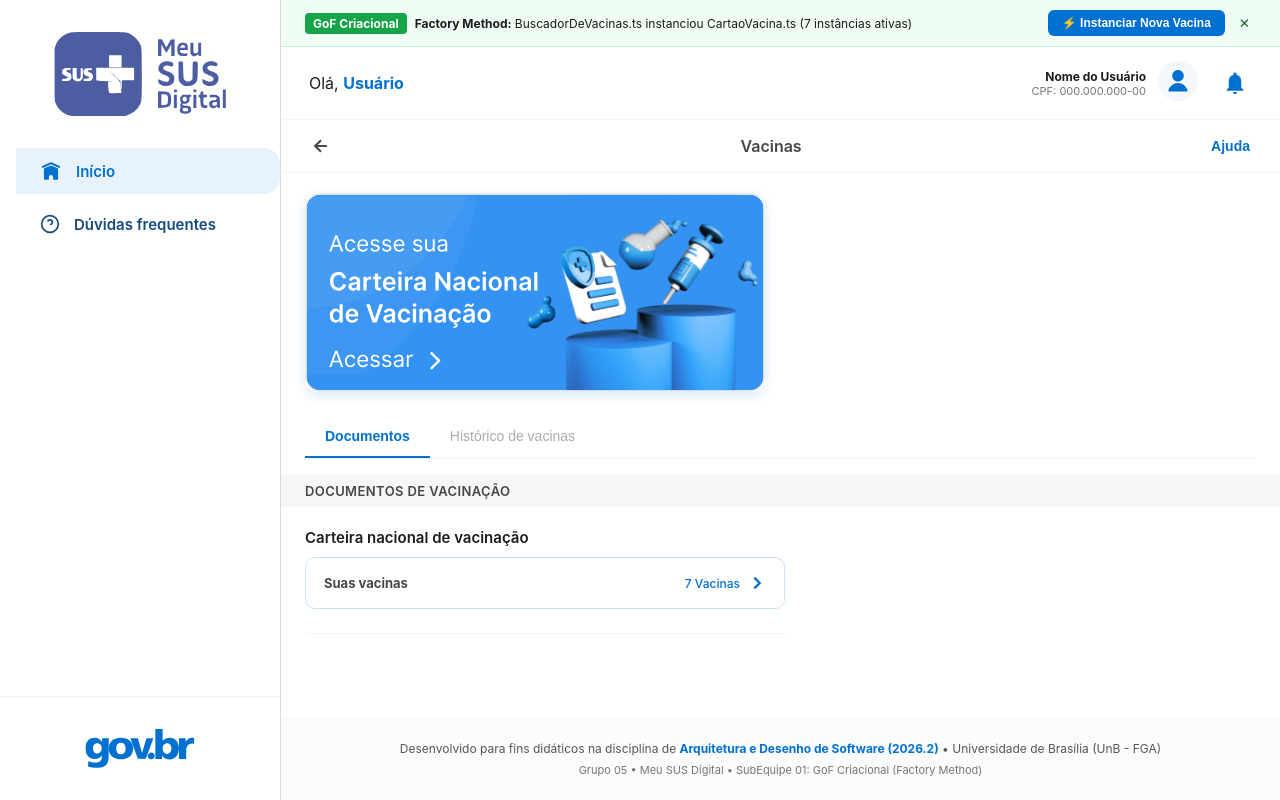
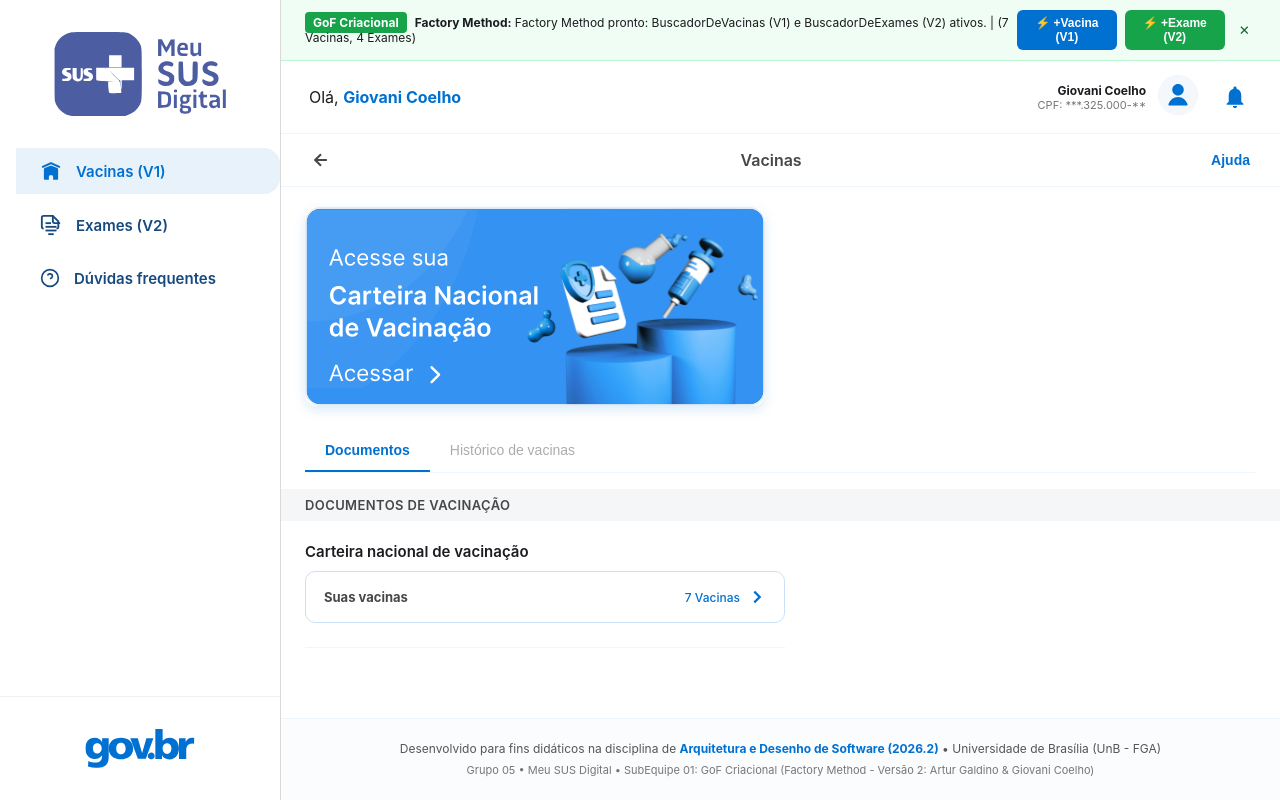
Before and after one commit to UnBArqDsw2026-2-Turma01/2026.2-T01-_G5_ProjetoGovernoEletronico_Entrega_03, a React (Vite) app in the folder code/criacional/: page / in a window 1280 px wide. Built offline with nearby package versions, Linux system fonts and the light colour scheme.

Commit message:
feat(ui): integrar aba de exames laboratoriais e acionamento interativo no Dock GoF

```diff
--- a/code/criacional/src/App.tsx
+++ b/code/criacional/src/App.tsx
@@ -1,10 +1,13 @@
 import { useMemo, useState } from 'react';
 import { BuscadorDeVacinas } from './padrao/BuscadorDeVacinas';
+import { BuscadorDeExames } from './padrao/BuscadorDeExames';
 import type { CartaoVacina } from './padrao/CartaoVacina';
+import type { ResultadoExame } from './padrao/ResultadoExame';
 import { vacinasOficiaisArturMock } from './dominio/vacinasMock';
+import { examesOficiaisGiovaniMock } from './dominio/examesMock';
 import './ui/meuSus.css';
 
-type TelaAtiva = 'primeiraPagina' | 'detalheCarteira';
+type TelaAtiva = 'primeiraPagina' | 'detalheCarteira' | 'exames';
 type AbaAtiva = 'documentos' | 'historico';
 
 export function App() {
@@ -12,18 +15,23 @@
   const [abaAtual, setAbaAtual] = useState<AbaAtiva>('documentos');
   const [mostrarDockGof, setMostrarDockGof] = useState<boolean>(true);
   const [logGof, setLogGof] = useState<string>(
-    'BuscadorDeVacinas.ts instanciou CartaoVacina.ts'
+    'Factory Method pronto: BuscadorDeVacinas (V1) e BuscadorDeExames (V2) ativos.'
   );
 
-  // Instância do Criador Concreto (GoF Factory Method)
-  const buscador = useMemo(() => new BuscadorDeVacinas(), []);
+  // Instâncias dos Criadores Concretos (GoF Factory Method)
+  const buscadorVacinas = useMemo(() => new BuscadorDeVacinas(), []);
+  const buscadorExames = useMemo(() => new BuscadorDeExames(), []);
 
-  // Lista de instâncias de CartaoVacina criadas em lote pelo Factory Method
+  // Listas de instâncias concretas criadas em lote pelo Factory Method (processarRegistros)
   const [vacinasInstanciadas, setVacinasInstanciadas] = useState<CartaoVacina[]>(() => {
-    return buscador.processarRegistros(vacinasOficiaisArturMock) as CartaoVacina[];
+    return buscadorVacinas.processarRegistros(vacinasOficiaisArturMock) as CartaoVacina[];
   });
 
-  // Demonstração interativa do Factory Method em tempo de execução
+  const [examesInstanciados, setExamesInstanciados] = useState<ResultadoExame[]>(() => {
+    return buscadorExames.processarRegistros(examesOficiaisGiovaniMock) as ResultadoExame[];
+  });
+
+  // Demonstração interativa do Factory Method em tempo de execução para Vacinas (V1)
   const handleAdicionarNovaVacina = () => {
     const doses = ['Dose Anual', 'Reforço', 'Dose Única'];
     const novas = [
@@ -46,11 +54,68 @@
       codigoCNES: '0010456',
     };
 
-    // Chamada explícita ao Factory Method
-    const novoRegistro = buscador.criarRegistroClinico(payload) as CartaoVacina;
+    const novoRegistro = buscadorVacinas.criarRegistroClinico(payload) as CartaoVacina;
     setVacinasInstanciadas((prev) => [novoRegistro, ...prev]);
     setLogGof(
-      `✓ [Factory Method]: Instanciado "${novoRegistro.imunobiologico}" (${novoRegistro.dose}) via BuscadorDeVacinas.criarRegistroClinico()`
+      `✓ [V1 Factory Method]: Instanciado "${novoRegistro.imunobiologico}" (${novoRegistro.dose}) via BuscadorDeVacinas.criarRegistroClinico()`
+    );
+  };
+
+  // Demonstração interativa do Factory Method em tempo de execução para Exames (V2 - Giovani Coelho)
+  const handleAdicionarNovoExame = () => {
+    const catalogoNovos = [
+      {
+        nome: 'Hemoglobina Glicada (HbA1c)',
+        cat: 'Bioquímica Clínica',
+        lab: 'LACEN/DF - Unidade Central',
+        resp: 'Dra. Camila Vasconcelos',
+        params: [
+          { nome: 'HbA1c', resultado: '5.4', unidadeMedida: '%', valorReferencia: '< 5.7%', situacao: 'NORMAL' as const },
+        ],
+        laudo: 'Controle glicêmico dos últimos 90 dias dentro dos parâmetros normais.',
+      },
+      {
+        nome: '25-Hidroxivitamina D (Vitamina D Total)',
+        cat: 'Imunologia / Hormônios',
+        lab: 'Laboratório Regional de Sobradinho - SES/DF',
+        resp: 'Dr. Roberto Meireles',
+        params: [
+          { nome: 'Vitamina D (25-OH-D)', resultado: '34.2', unidadeMedida: 'ng/mL', valorReferencia: '20 a 60 ng/mL', situacao: 'NORMAL' as const },
+        ],
+        laudo: 'Nível sérico de vitamina D suficiente.',
+      },
+      {
+        nome: 'Hormônio Tireoestimulante (TSH Ultra Sensível)',
+        cat: 'Endocrinologia Laboratorial',
+        lab: 'LACEN/DF - Núcleo de Patologia',
+        resp: 'Dra. Amanda Fontes',
+        params: [
+          { nome: 'TSH', resultado: '2.15', unidadeMedida: 'µUI/mL', valorReferencia: '0.40 a 4.50 µUI/mL', situacao: 'NORMAL' as const },
+        ],
+        laudo: 'Função tireoidiana em eutireoidismo.',
+      },
+    ];
+
+    const sorteio = catalogoNovos[Math.floor(Math.random() * catalogoNovos.length)];
+
+    const payload = {
+      id: `exm-${Date.now()}`,
+      dataRegistro: new Date().toISOString(),
+      nomeExame: sorteio.nome,
+      categoriaExame: sorteio.cat,
+      laboratorio: sorteio.lab,
+      statusResultado: 'Liberado' as const,
+      responsavelTecnico: sorteio.resp,
+      numeroSolicitacao: `SOL-2024-${Math.floor(10000 + Math.random() * 90000)}`,
+      codigoCNES: '0010456',
+      parametros: sorteio.params,
+      laudoConclusivo: sorteio.laudo,
+    };
+
+    const novoRegistro = buscadorExames.criarRegistroClinico(payload) as ResultadoExame;
+    setExamesInstanciados((prev) => [novoRegistro, ...prev]);
+    setLogGof(
+      `✓ [V2 Factory Method]: Instanciado "${novoRegistro.nomeExame}" (${novoRegistro.categoriaExame}) via BuscadorDeExames.criarRegistroClinico()`
     );
   };
 
@@ -69,7 +134,7 @@
 
           <ul className="meusus-menu-list">
             <li
-              className={`meusus-menu-item ${telaAtual === 'primeiraPagina' ? 'active' : ''}`}
+              className={`meusus-menu-item ${telaAtual === 'primeiraPagina' || telaAtual === 'detalheCarteira' ? 'active' : ''}`}
               onClick={() => setTelaAtual('primeiraPagina')}
             >
               <svg width="22" height="22" viewBox="0 0 30 31" fill="currentColor">
@@ -79,8 +144,24 @@
                   d="M4.09 10.86C3.38 11.19 2.51 10.92 2.15 10.26C1.8 9.6 2.09 8.8 2.8 8.47L14.35 3.14C14.76 2.95 15.24 2.95 15.65 3.14L27.2 8.47C27.91 8.8 28.2 9.6 27.85 10.26C27.49 10.92 26.62 11.19 25.91 10.86L15 5.82L4.09 10.86ZM23.82 11.37L15.96 8.18C15.36 7.94 14.65 7.94 14.04 8.18L6.18 11.37C5.46 11.67 5 12.27 5 12.93V25.39C5 26.61 5 27.25 5.32 27.6C5.7 28 6.5 28 8.21 28H12V23.67C12 22.19 13.34 21 15 21C16.66 21 18 22.19 18 23.67V28H21.79C23.67 28 24.45 28 24.77 27.62C25 27.34 25 26.88 25 26.08V12.93C25 12.27 24.54 11.67 23.82 11.37Z"
                 />
               </svg>
-              <span>Início</span>
+              <span>Vacinas (V1)</span>
             </li>
+
+            <li
+              className={`meusus-menu-item ${telaAtual === 'exames' ? 'active' : ''}`}
+              onClick={() => setTelaAtual('exames')}
+            >
+              <svg width="22" height="22" viewBox="0 0 24 24" fill="none" stroke="currentColor" strokeWidth="2">
+                <path d="M14 2v6a2 2 0 0 0 2 2h6" />
+                <path d="M4 16a2 2 0 0 1-2-2V4a2 2 0 0 1 2-2h10l6 6v6a2 2 0 0 1-2 2" />
+                <path d="M6 18h12" />
+                <path d="M6 14h12" />
+                <path d="M6 10h6" />
+                <path d="M9 22h6" />
+              </svg>
+              <span>Exames (V2)</span>
+            </li>
+
             <li className="meusus-menu-item">
               <svg width="20" height="20" viewBox="0 0 24 24" fill="none" stroke="currentColor" strokeWidth="2">
                 <circle cx="12" cy="12" r="10" />
@@ -104,15 +185,23 @@
           <div className="gof-dock">
             <div>
               <span className="gof-dock-tag">GoF Criacional</span>
-              <strong>Factory Method:</strong> {logGof} ({vacinasInstanciadas.length} instâncias ativas)
+              <strong>Factory Method:</strong> {logGof} | ({vacinasInstanciadas.length} Vacinas, {examesInstanciados.length} Exames)
             </div>
             <div style={{ display: 'flex', gap: '8px', alignItems: 'center' }}>
               <button onClick={handleAdicionarNovaVacina} className="gof-btn-action">
-                ⚡ Instanciar Nova Vacina
+                ⚡ +Vacina (V1)
+              </button>
+              <button
+                onClick={handleAdicionarNovoExame}
+                className="gof-btn-action"
+                style={{ backgroundColor: '#16A34A' }}
+              >
+                ⚡ +Exame (V2)
               </button>
               <button
                 onClick={() => setMostrarDockGof(false)}
                 style={{ background: 'none', border: 'none', color: '#166534', cursor: 'pointer' }}
+                title="Fechar barra"
               >
                 ✕
               </button>
@@ -123,13 +212,13 @@
         {/* Header Superior Oficial (Olá, Usuário) */}
         <div className="meusus-top-header">
           <div className="box-welcome">
-            Olá, <b>Usuário</b>
+            Olá, <b>Giovani Coelho</b>
           </div>
           <div className="box-actions">
             <div className="box-card">
               <div className="box-info">
-                <label>Nome do Usuário</label>
-                <span>CPF: 000.000.000-00</span>
+                <label>Giovani Coelho</label>
+                <span>CPF: ***.325.000-**</span>
               </div>
               <div className="box-foto">
                 <img src="/avatar-default.svg" alt="Avatar Usuário" />
@@ -286,6 +375,120 @@
           </div>
         )}
 
+        {/* ======================================================== */}
+        {/* TELA 3: FATIA DE EXAMES LABORATORIAIS (Versão 2 - Giovani) */}
+        {/* ======================================================== */}
+        {telaAtual === 'exames' && (
+          <div>
+            <div className="meusus-subheader">
+              <button className="meusus-btn-voltar" onClick={() => setTelaAtual('primeiraPagina')}>
+                <svg width="20" height="20" viewBox="0 0 24 24" fill="none" stroke="currentColor" strokeWidth="2.5">
+                  <path d="M19 12H5M12 19l-7-7 7-7" />
+                </svg>
+              </button>
+              <span className="meusus-subheader-title">Exames Laboratoriais</span>
+              <button className="meusus-btn-ajuda">Ajuda</button>
+            </div>
+
+            <div className="banner-exames-card">
+              <div className="banner-exames-info">
+                <h3>Rede Nacional de Dados em Saúde (RNDS)</h3>
+                <p>
+                  Resultados e laudos de exames processados pelo padrão <strong>Factory Method</strong> (BuscadorDeExames).
+                </p>
+              </div>
+              <div style={{ textAlign: 'right' }}>
+                <span style={{ fontSize: '24px', fontWeight: 800 }}>{examesInstanciados.length}</span>
+                <div style={{ fontSize: '11px', opacity: 0.9 }}>Laudos Disponíveis</div>
+              </div>
+            </div>
+
+            <div className="box-title" style={{ margin: '0 1.5rem 1rem 1.5rem' }}>
+              <span>Laudos e Resultados Clínicos ({examesInstanciados.length})</span>
+            </div>
+
+            <div className="exames-container">
+              {examesInstanciados.map((exame) => (
+                <div key={exame.id} className="card-exame">
+                  <div className="card-exame-header">
+                    <div className="exame-icon-box">
+                      <svg width="24" height="24" viewBox="0 0 24 24" fill="none" stroke="currentColor" strokeWidth="2">
+                        <path d="M6 18h12" />
+                        <path d="M10 2v7.5L4.5 19.5A2 2 0 0 0 6.2 22h11.6a2 2 0 0 0 1.7-2.5L14 9.5V2" />
+                        <path d="M8.5 2h7" />
+                        <path d="M7 16h10" />
+                      </svg>
+                    </div>
+                    <div className="exame-title-area">
+                      <h4>{exame.nomeExame}</h4>
+                      <div className="exame-subinfo">
+                        <span className="badge-categoria">{exame.categoriaExame}</span>
+                        <span>•</span>
+                        <span>{exame.laboratorio}</span>
+                      </div>
+                    </div>
+                    <span className={`badge-status ${exame.statusResultado === 'Liberado' ? 'liberado' : 'em-analise'}`}>
+                      {exame.statusResultado}
+                    </span>
+                  </div>
+
+                  <div className="exame-body">
+                    <div className="exame-metadados">
+                      <div>
+                        <strong>Data de Coleta/Liberação:</strong> {exame.dataRegistro.toLocaleDateString('pt-BR')}
+                      </div>
+                      <div>
+                        <strong>Solicitação:</strong> {exame.numeroSolicitacao ?? 'N/A'}
+                      </div>
+                      <div>
+                        <strong>Responsável:</strong> {exame.responsavelTecnico}
+                      </div>
+                      <div>
+                        <strong>Metodologia:</strong> {exame.metodologia}
+                      </div>
+                    </div>
+
+                    {exame.laudoConclusivo && (
+                      <div className="exame-laudo-box">
+                        <strong>Parecer Técnico:</strong> {exame.laudoConclusivo}
+                      </div>
+                    )}
+
+                    {exame.parametros && exame.parametros.length > 0 && (
+                      <table className="parametros-table">
+                        <thead>
+                          <tr>
+                            <th>Parâmetro</th>
+                            <th>Resultado</th>
+                            <th>Unidade</th>
+                            <th>Valor de Referência</th>
+                            <th>Situação</th>
+                          </tr>
+                        </thead>
+                        <tbody>
+                          {exame.parametros.map((param, idx) => (
+                            <tr key={idx}>
+                              <td><strong>{param.nome}</strong></td>
+                              <td>{param.resultado}</td>
+                              <td>{param.unidadeMedida ?? '-'}</td>
+                              <td>{param.valorReferencia ?? '-'}</td>
+                              <td>
+                                <span className={param.situacao === 'NORMAL' ? 'badge-parametro-normal' : 'badge-parametro-alterado'}>
+                                  {param.situacao ?? 'NORMAL'}
+                                </span>
+                              </td>
+                            </tr>
+                          ))}
+                        </tbody>
+                      </table>
+                    )}
+                  </div>
+                </div>
+              ))}
+            </div>
+          </div>
+        )}
+
         {/* Rodapé Acadêmico Institucional */}
         <footer className="meusus-footer">
           <p>
@@ -293,7 +496,7 @@
             Universidade de Brasília (UnB - FGA)
           </p>
           <p className="meusus-footer-sub">
-            Grupo 05 • Meu SUS Digital • SubEquipe 01: GoF Criacional (Factory Method)
+            Grupo 05 • Meu SUS Digital • SubEquipe 01: GoF Criacional (Factory Method - Versão 2: Artur Galdino & Giovani Coelho)
           </p>
         </footer>
       </main>
```
